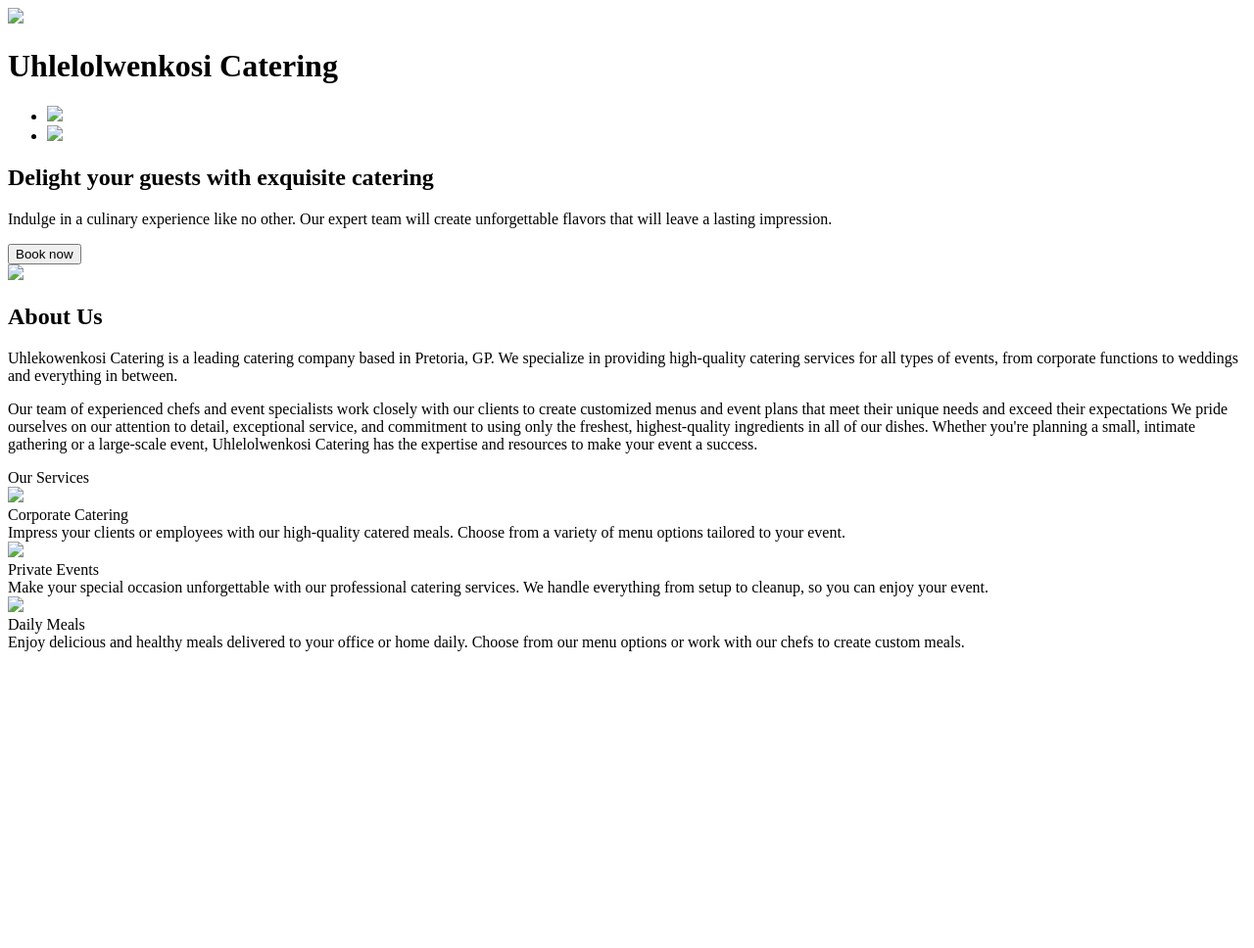
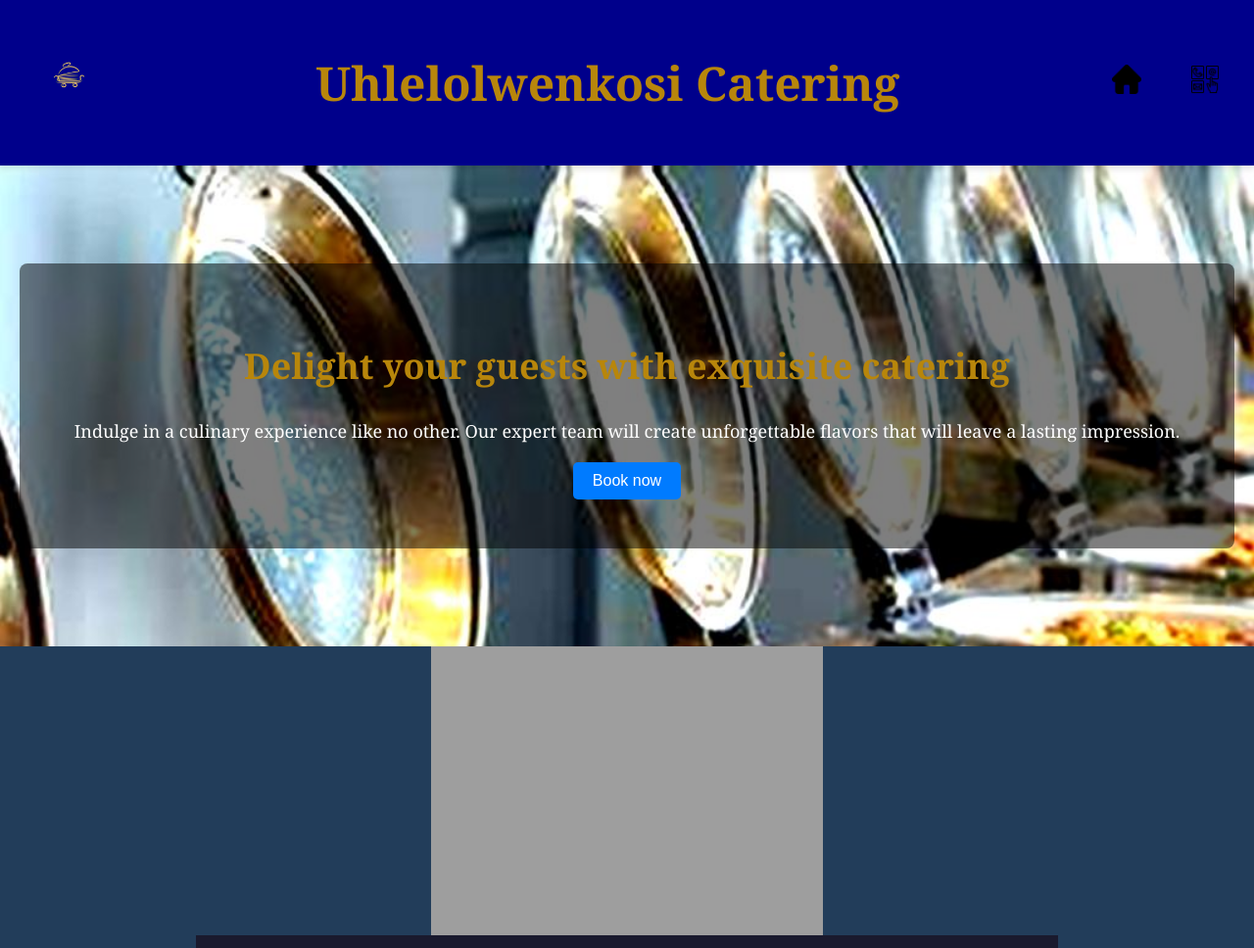
Before and after one commit to MpiloMario/Catering-Company-Website, a plain HTML site: page index.html in a window 1280 px wide. Shown: the top 968 px of the page at 98% size. Before the commit the page ends 800 px from the top, so only its background shows below. Drawn offline with Linux system fonts and the light colour scheme; the site is published under a folder, as on GitHub Pages, so addresses that start at the root find nothing; files whose address does not match are found by name.

Commit message:
Fix HTML formatting and structure

```diff
--- a/index.html
+++ b/index.html
@@ -2,17 +2,17 @@
 <html lang="en">
 	<head>
 		<title>Uhlelolwenkosi Catering</title>
-		<link rel="stylesheet" href="/styles/design.css">
-		<link rel="stylesheet" href="/styles/style.css">
+		<link rel="stylesheet" href="styles/design.css">
+		<link rel="stylesheet" href="styles/style.css">
 	</head>
 	<body>
 	<header>
-		<img src="/static/logo (2).png" class="logo">
+		<img src="static/logo (2).png" class="logo">
 		<h1>Uhlelolwenkosi Catering</h1>
 		<nav>
             <ul>
-                <li><a href="index.html"><img src="/static/home.png" class="nav-button"></a></li>
-                <li><a href="contact.html" ><img src="/static/communicate.png"class="nav-button"></a></li>
+                <li><a href="index.html"><img src="static/home.png" class="nav-button"></a></li>
+                <li><a href="contact.html" ><img src="static/communicate.png"class="nav-button"></a></li>
             </ul>
         </nav>
 	</header>
@@ -26,7 +26,7 @@
 	</section>
 	<section class="about-us">
 		<div class="image-sec">
-			<img src="/static/ij.jpg">
+			<img src="static/ij.jpg">
 		</div>
 		<div class="text">
 			<h2>About Us</h2>
@@ -42,21 +42,22 @@
 		<div class="title">Our Services</div>
 		<div class="serv-cont">
 			<div class="service">
-				<img src="/static/gc.jpg">
+				<img src="static/gc.jpg">
 			<div class="title">Corporate Catering</div>
 			<div class="service-description"> Impress your clients or employees with our high-quality catered meals. Choose from a variety of menu options tailored to your event.</div>
 		</div>
 		<div class="service">
-			<img src="/static/pr.jpg">
+			<img src="static/pr.jpg">
 		<div class="title">Private Events</div>
 		<div class="service-description"> Make your special occasion unforgettable with our professional catering services. We handle everything from setup to cleanup, so you can enjoy your event.
 		</div>
 		</div>
 		<div class="service">
-			<img src="/static/dm.jpg">
+			<img src="static/dm.jpg">
 		<div class="title">Daily Meals</div>
 		<div class="service-description"> Enjoy delicious and healthy meals delivered to your office or home daily. Choose from our menu options or work with our chefs to create custom meals.
 		</div>
 	</div>
 	</body>
+
 </html>
```
